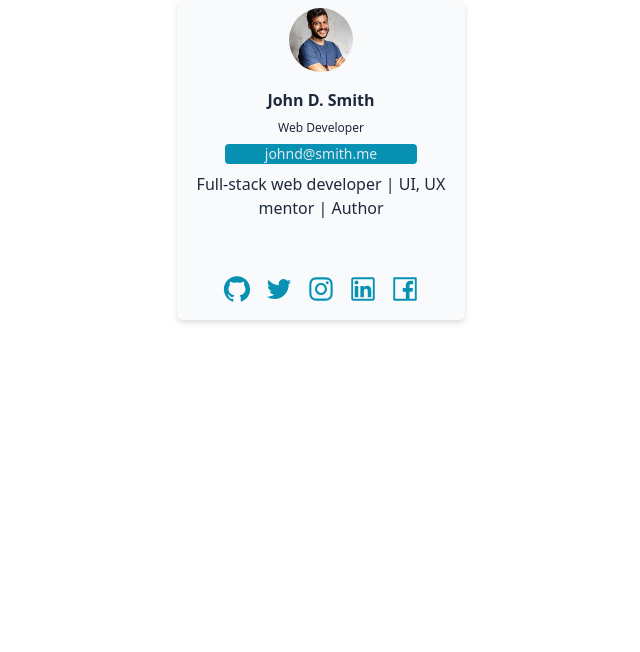
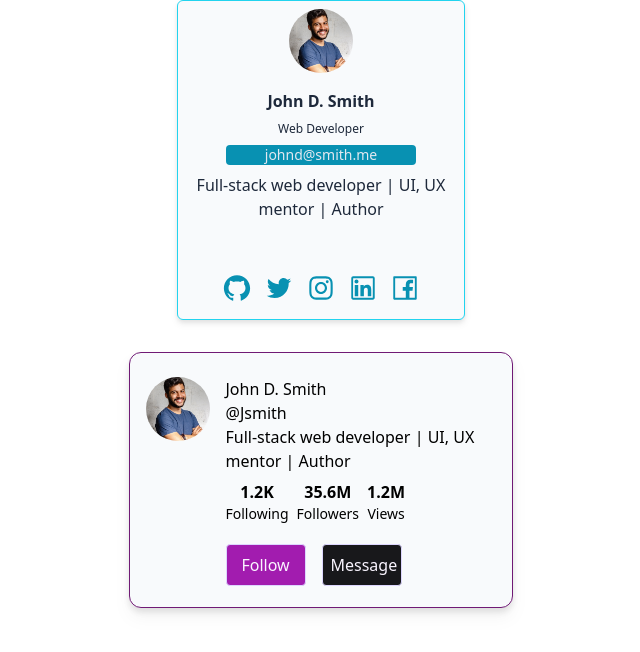
Before and after one commit to PMagatteS/Learn-tailwind, a Next.js app: page /cards in a window 1280 px wide. Shown: the top 652 px of the page, without its empty margins (319-959 px from the left). Built offline with nearby package versions, Linux system fonts and the light colour scheme.

Commit message:
Second card done

```diff
--- a/pages/cards.tsx
+++ b/pages/cards.tsx
@@ -7,22 +7,25 @@ const user =  {
     age: 26,
     email: "johnd@smith.me",
     profession: "Web Developer",
-    description: "Full-stack web developer | <span class=\"text-inherit dark:text-cyan-500\">UI, UX mentor</span> | Author ",
+    descriptionCyan: "Full-stack web developer | <span class=\"text-inherit dark:text-cyan-500\">UI, UX mentor</span> | Author ",
+    descriptionFuchsia: "Full-stack web developer | <span class=\"text-inherit dark:text-fuchsia-500\">UI, UX mentor</span> | Author ",
     phone: "213.043.5246",
     website: "jdsmith.dev",
-
+    followers: 35.6,
+    following: 1.2,
+    visited: 382,
   }
 
-const FirstCard = () => {
+const FirstProfileCard = () => {
     const cardStyle = {
-        card:"w-72 h-80 text-slate-800 bg-slate-50 rounded-md drop-shadow-md m-auto flex flex-col gap-2 dark:text-slate-100 dark:bg-slate-800 ",
+        card:"w-72 h-80 text-slate-800 bg-slate-50 rounded-md drop-shadow-md m-auto flex flex-col gap-2 dark:text-slate-100 dark:bg-slate-800 border border-cyan-400 border-solid",
         cardImage:"w-16 h-16 relative rounded-full mx-auto my-2 cursor-pointer",
         image:"rounded-full object-cover",
         name:"font-bold text-center",
         profession:"text-center text-xs",
-        email:"w-2/3 mx-auto text-center text-slate-200 text-sm rounded bg-cyan-600 dark:bg-purple-300 dark:text-slate-800 cursor-pointer",
+        email:"w-2/3 mx-auto text-center text-slate-200 text-sm rounded bg-cyan-600 dark:bg-cyan-300 dark:text-slate-800 cursor-pointer",
         description:"text-center px-4",
-        icons:"flex gap-3 text-3xl text-cyan-600 justify-center dark:text-purple-300 mt-auto mb-4 [&>*]:cursor-pointer",
+        icons:"flex gap-3 text-3xl text-cyan-600 justify-center dark:text-cyan-300 mt-auto mb-4 [&>*]:cursor-pointer",
     }
     return(
         <div className={cardStyle.card}>
@@ -37,7 +40,7 @@ const FirstCard = () => {
               <h4 className={cardStyle.name}>{user.name}</h4>
               <h6 className={cardStyle.profession}>{user.profession}</h6>
               <h6 className={cardStyle.email}>{user.email}</h6>
-              <h5 className={cardStyle.description} dangerouslySetInnerHTML={{__html: user.description}}></h5>
+              <h5 className={cardStyle.description} dangerouslySetInnerHTML={{__html: user.descriptionCyan}}></h5>
               <div className={cardStyle.icons}>
                 <AiOutlineGithub/>
                 <AiOutlineTwitter/>
@@ -51,9 +54,77 @@ const FirstCard = () => {
     )
 }
 
+const SecondProfileCard = () => {
+  const cardStyle = {
+    card: "w-96 h-64 bg-slate-50 mx-auto drop-shadow-lg rounded-xl grid grid-cols-4 grid-rows-4 border border-fuchsia-900 border-solid dark:text-slate-100 dark:bg-slate-800",
+    cardImage: "w-16 h-16 relative rounded-full mx-auto my-6 cursor-pointer row-span-4",
+    image: "rounded-full object-cover",
+    user: "col-span-3 mt-6",
+    description: "col-span-3 text-left pr-4 pt-2",
+    stats: "flex col-span-3 gap-2",
+    buttons: "flex col-span-3 gap-4",
+    followButton: "bg-fuchsia-700 text-purple-50 w-20 h-fit p-2 rounded border border-violet-200 border-solid",
+    messageButton: "bg-zinc-900 text-purple-50 w-20 h-fit p-2 rounded border border-violet-200 border-solid",
+  }
+  return(
+    <div className={cardStyle.card}>
+        <div className={cardStyle.cardImage}>
+              <Image
+              src="/images/profilepicture.jpg"
+              className={cardStyle.image}
+              fill={true}
+              alt=""
+              />
+              </div>
+        <div className={cardStyle.user}>
+          <h4>{user.name}</h4>
+          <h6>@{user.username}</h6>
+        </div>
+        <h6 className={cardStyle.description} dangerouslySetInnerHTML={{__html:user.descriptionFuchsia}}></h6>
+        <div className={cardStyle.stats}>
+          <div className="text-center">
+            <h4 className="font-bold">
+              {user.following}K
+            </h4>
+            <h6 className="text-sm">
+              Following
+            </h6>
+          </div>
+          <div className="text-center">
+            <h4 className="font-bold">
+              {user.followers}M
+            </h4>
+            <h6 className="text-sm">
+              Followers
+            </h6>
+          </div>
+          <div className="text-center">
+            <h4 className="font-bold">
+              {user.following}M
+            </h4>
+            <h6 className="text-sm">
+              Views
+            </h6>
+          </div>
+        </div>
+        <div className={cardStyle.buttons}>
+        <button className={cardStyle.followButton}>
+          Follow
+        </button>
+        <button className={cardStyle.messageButton}>
+          Message
+        </button>
+        </div>
+    </div>
+  )
+}
+
   const cards = () => {
     return (
-   <FirstCard/>
+      <div className="flex flex-col gap-8">
+   <FirstProfileCard/>
+   <SecondProfileCard/>
+      </div>
     );
   };
 
```
Also changed, not shown: components/Navbar.tsx (added).
